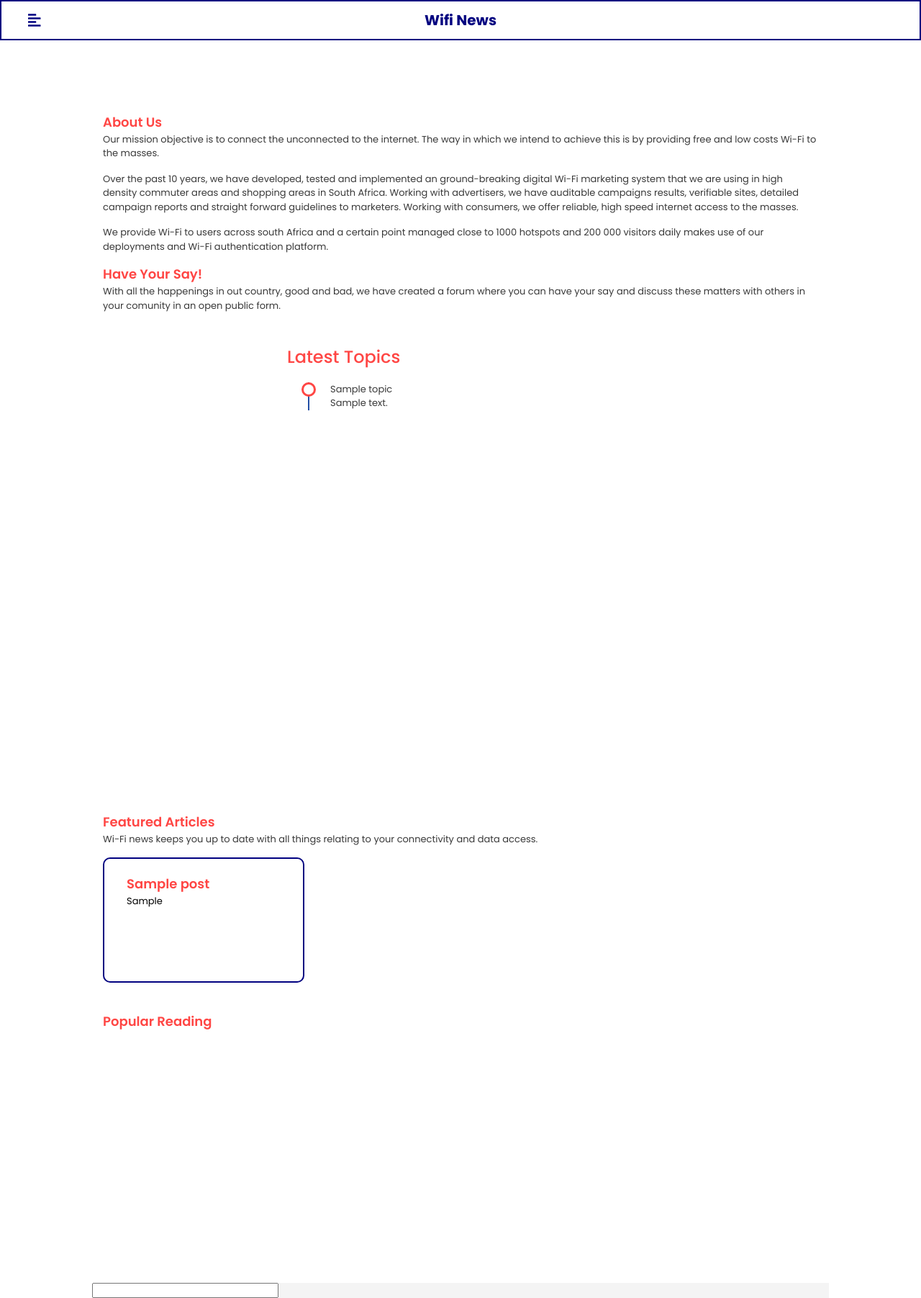
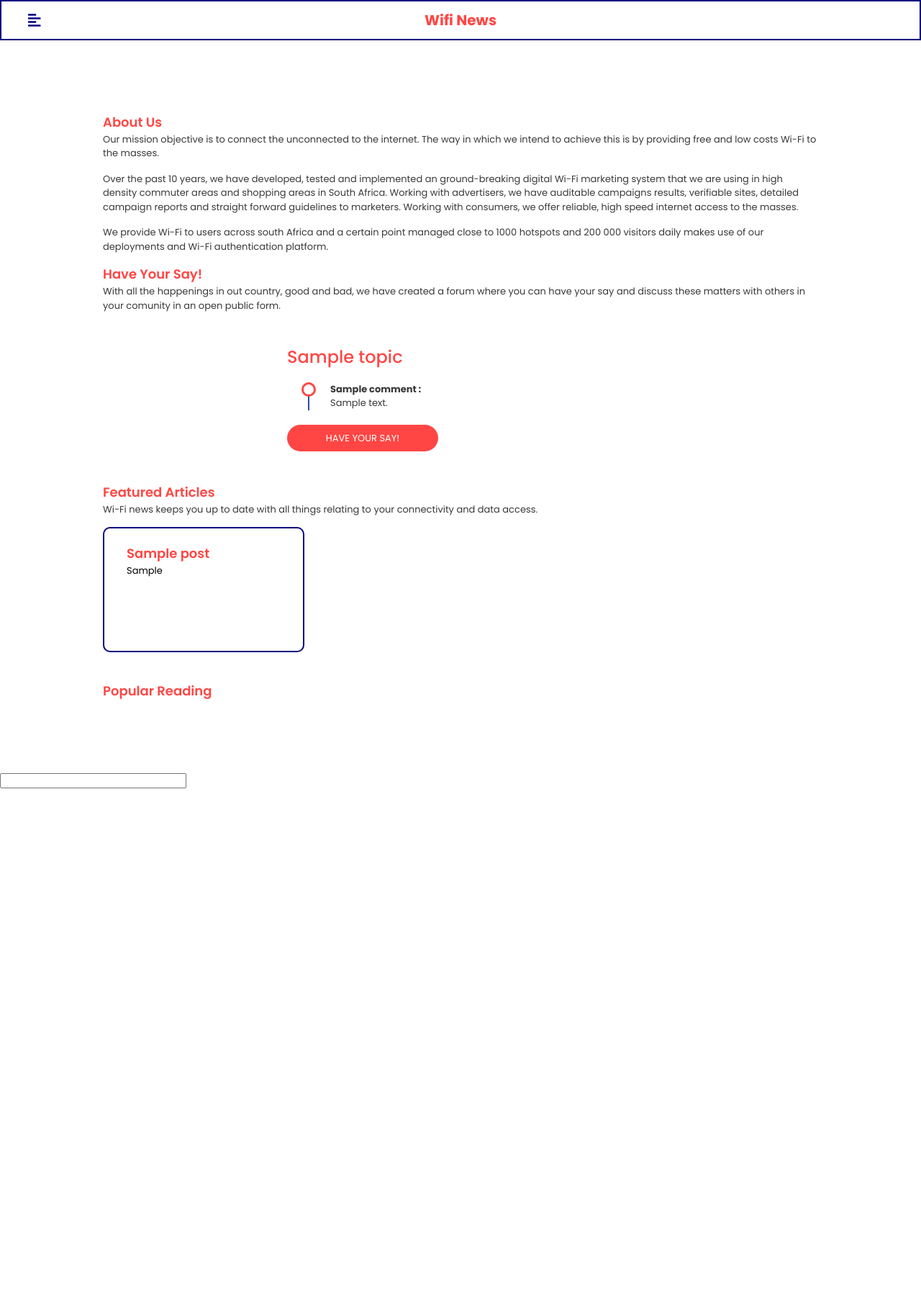
Before and after one commit to arnostrauss19870605/wifin, a Django app: page /exit_3/ in a window 1280 px wide. Shown: the whole page at 72% size. After the commit the page ends 1095 px from the top, so only its background shows below. Run offline with Django 4.2, Linux system fonts and the light colour scheme; tables that the repository leaves empty hold one stand-in row (values such as "Sample post"); some libraries are stand-ins or nearby versions.

Commit message:
Topic Module 6

```diff
--- a/templates/exit_index.html
+++ b/templates/exit_index.html
@@ -182,21 +182,20 @@ var mapping4 = googletag.sizeMapping()
 
   <style>
 	.red_button {
-		background-color: #D2509B;
-		border: white;
-		color: white;
-		padding: 25px 5px 5px 5px ;
-		text-align: center;
-		text-decoration: none;
-		display: inline-block;
-		font-size: 10px;
-		border-style: dotted;
-		border-radius: 80%;
-		margin-top : 10px;
-		margin-bottom : 5%;
-		height:40px;
-		width:40px;
+		display: flex;
+		flex-direction: row;
+		justify-content: center;
+		align-items: center;
+		padding: 9px 22px 8px;
 
+		color :White;
+		border-color: #FF4644;
+
+		width: 210px;
+		height: 37px;
+		background: #FF4644;
+
+		border-radius: 50px;
 	}
 
 	ul.timeline {
@@ -301,8 +326,10 @@ var mapping4 = googletag.sizeMapping()
 						<button type="button" id="sidebarleftbutton" class="btn">
 						<i class="fas fa-align-left"></i>
 						</button>
-					<div class="logo">Wifi News</div>
+						<div class="logo"  style="padding-top: 0pt;color:#FF4644 ">Wifi News</div>
 
+
+						</button>
 					</div>
 				</nav>
 				<!-- .Header  -->
@@ -355,22 +382,24 @@ var mapping4 = googletag.sizeMapping()
 						<div class="clear"></div>
 					</div>
 
-				<div class="content-wrap" >
+
 					<div onclick="location.href={% url 'topic_list' %};" style="cursor: pointer;">
 						<div class="container mt-5 mb-5">
 							<div class="row">
 								<div class="col-md-6 offset-md-3">
-									<h4 style="color:#FF4644">Latest Topics</h4>
+
+									<h4 style="color:#FF4644"><a> {{ topics.title }}</a></h4>
+
 									<ul class="timeline">
-										{% for topics in topics %}
+										{% for comments in comments %}
 										<li>
-											<a> {{ topics.title }}</a>
-											<a href="#" class="float-right">{{ topic.updated}}</a>
-											<p class="text"> {{ topics.body }} 	</p>
+										 <strong> {{ comments.name }} : </strong>
+											<p class="text"> {{ comments.body }} 	</p>
 										</li>
 										{% endfor %}
+
 									</ul>
-								</div>
+									<fbutton type="submit" class="red_button">HAVE YOUR SAY!</fbutton>
 								</div>
 							</div>
 						</div>
@@ -384,10 +413,11 @@ var mapping4 = googletag.sizeMapping()
 
 
 
+
 					<!-- GPT AdSlot 3 for Ad unit 'wifinews/homepage_mpu_hpa_2' ### Size: [[320,50],[728,90],[300,250],[468,60],[300,600],'fluid'] -->
-					<div class="content-wrap">
-						<!-- slider -->
-						<div class="img-hero">
+
+
+
 							<div>
 
 								<!-- GPT AdSlot 3 for Ad unit 'wifinews/homepage_top_leaderboard' ### Size: [[320,50],[728,90],[300,250],[468,60],'fluid'] -->
--- a/wifi_app/views.py
+++ b/wifi_app/views.py
@@ -429,13 +429,17 @@ def exit_index(request):
         featured = Post.objects.filter(featured=True)[0:5]
         featured_other = Post.objects.filter(featured=True)[6:10]
         latest = Post.objects.order_by('-timestamp')[0:10]
-        topics = Topic.objects.all()
+        topics = Topic.objects.all().latest('pk')
+        the_id = Topic.objects.values_list('pk', flat=True).latest('pk')
+        print('the PK : ',the_id)
+        comments = Comment.objects.filter(topic = the_id).order_by('-pk')[0:4]
         context= {
             'object_list': featured,
             'featured_other': featured_other,
             'latest': latest,
             'categories':categories,
             'topics':topics,
+            'comments':comments,
 
 
         }
```
Also changed, not shown: other parts of templates/exit_index.html (+27 -2 lines). Lines whose indentation alone changed are shown as unchanged.
